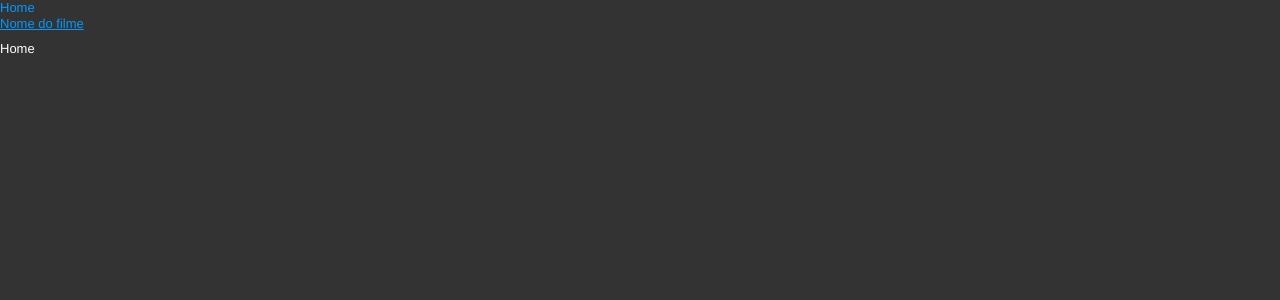
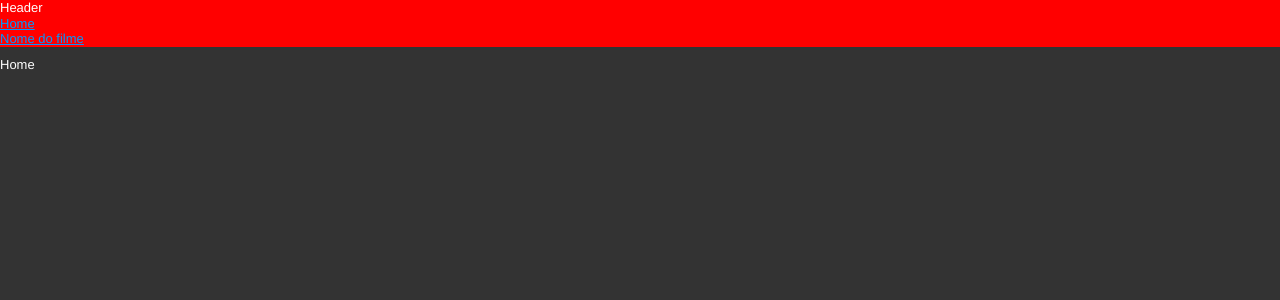
Before and after one commit to sxsarena/popcorn-and-guarana, a React (Create React App) app: page / in a window 1280 px wide. Shown: the top 300 px of the page. Built offline with nearby package versions, Linux system fonts and the light colour scheme.

Commit message:
feat: add header component

```diff
--- a/src/App.tsx
+++ b/src/App.tsx
@@ -1,32 +1,15 @@
 import React from 'react';
-import { BrowserRouter as Router, Switch, Route, NavLink } from 'react-router-dom';
+import { BrowserRouter as Router, Switch, Route } from 'react-router-dom';
+
+import Header from './components/header';
 
 const Home = () => <h1>Home</h1>;
 const NotFound = () => <h1>404</h1>;
 
-const NavBar = () => (
-  <ul>
-    <li>
-      <NavLink activeClassName="active"  to="/">Home</NavLink>
-    </li>
-    <li>
-      <NavLink
-        to={{
-          pathname: '/filmes',
-          search: '?city=rio-de-janeiro',
-          state: { fromNavBar: true }
-        }}
-      >
-        Nome do filme
-      </NavLink>
-    </li>
-  </ul>
-);
-
 function App() {
   return (
     <Router>
-      <NavBar />
+      <Header />
       <Switch>
         <Route exact={true} path='/' component={Home} />
         <Route component={NotFound} />
--- /dev/null
+++ b/src/components/header/header-component.tsx
@@ -0,0 +1,34 @@
+import React from 'react';
+import { NavLink } from 'react-router-dom';
+
+import styles from './header.module.scss';
+
+interface HeaderProps {
+  currentCity?: string
+}
+
+const Header: React.FC<HeaderProps> = () => {
+  return (
+    <header className={styles.header}>
+      <h2>Header</h2>
+      <ul>
+        <li>
+          <NavLink activeClassName="active"  to="/">Home</NavLink>
+        </li>
+        <li>
+          <NavLink
+            to={{
+              pathname: '/filmes',
+              search: '?city=rio-de-janeiro',
+              state: { fromNavBar: true }
+            }}
+          >
+            Nome do filme
+          </NavLink>
+        </li>
+      </ul>
+    </header>
+  )
+}
+
+export default Header
--- /dev/null
+++ b/src/components/header/header.module.scss
@@ -0,0 +1,3 @@
+.header {
+  background: red;
+}
--- /dev/null
+++ b/src/components/header/index.tsx
@@ -0,0 +1,3 @@
+import Header from './header-component';
+
+export default Header;
```
Also changed, not shown: 1 other file (tests, documents, lock files or other folders).
